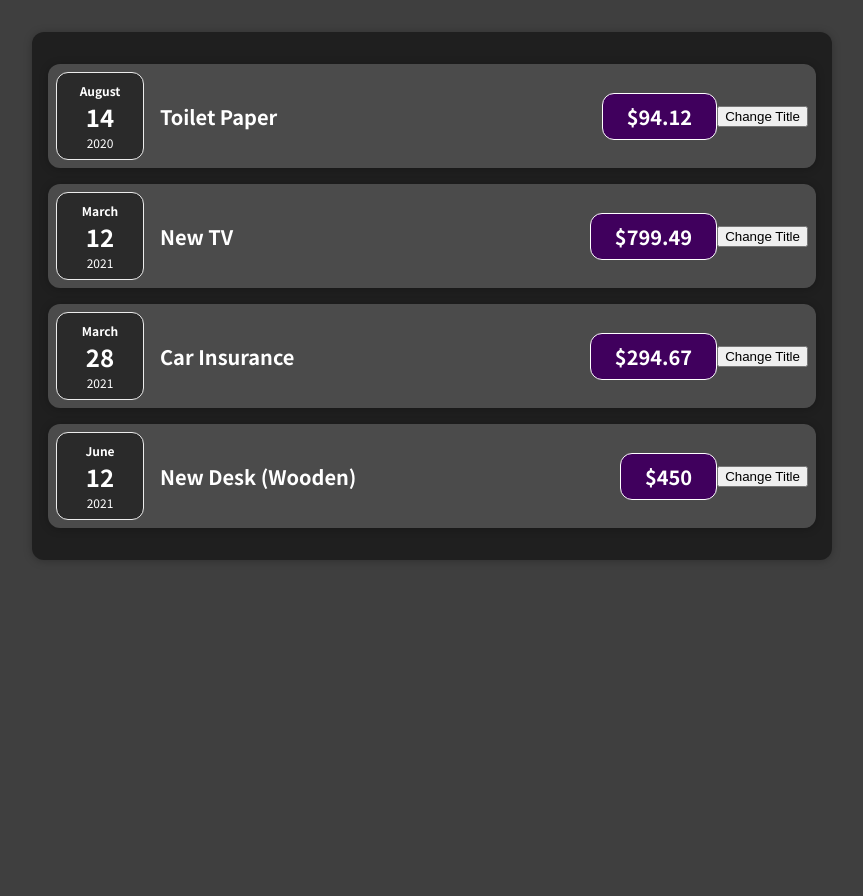
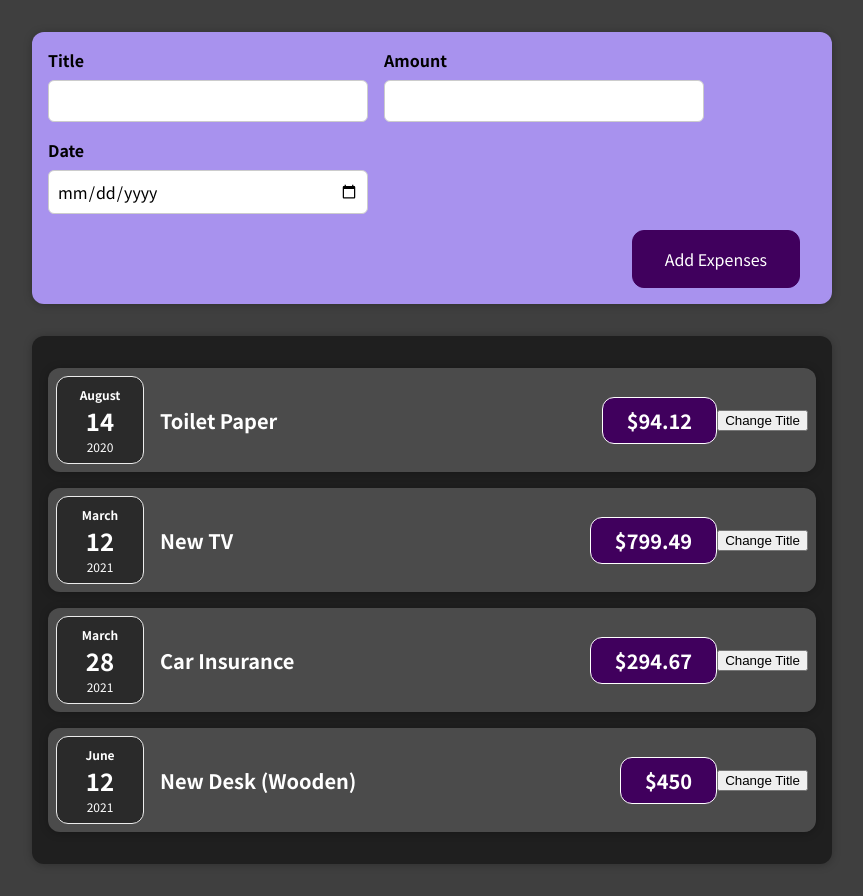
Before and after one commit to shaiy/complete-react-guide, a React (Create React App) app: page / in a window 1280 px wide. Shown: the whole page, without its empty margins (208-1071 px from the left). Before the commit the page ends 800 px from the top, so only its background shows below. Built offline with nearby package versions, Linux system fonts and the light colour scheme.

Commit message:
user input

```diff
--- a/src/App.js
+++ b/src/App.js
@@ -1,10 +1,20 @@
 import React from 'react';
 
 import Expenses from './components/Expenses/Expenses';
+import NewExpense from './components/NewExpense/NewExpense';
 import { expenses } from './expenses';
 
 const App = () => {
-  return <Expenses items={expenses} />;
+  const addExpenseHandler = (expense) => {
+    console.log(`In App.js\n ${JSON.stringify(expense)}`);
+  };
+
+  return (
+    <div>
+      <NewExpense onAddExpense={addExpenseHandler} />
+      <Expenses items={expenses} />
+    </div>
+  );
 };
 
 export default App;
--- /dev/null
+++ b/src/components/NewExpense/ExpenseForm.css
@@ -0,0 +1,26 @@
+.new-expense__controls {
+  display: flex;
+  flex-wrap: wrap;
+  gap: 1rem;
+  margin-bottom: 1rem;
+  text-align: left;
+}
+
+.new-expense__control label {
+  font-weight: bold;
+  margin-bottom: 0.5rem;
+  display: block;
+}
+
+.new-expense__control input {
+  font: inherit;
+  padding: 0.5rem;
+  border-radius: 6px;
+  border: 1px solid #ccc;
+  width: 20rem;
+  max-width: 100%;
+}
+
+.new-expense__actions {
+  text-align: right;
+}
--- /dev/null
+++ b/src/components/NewExpense/ExpenseForm.js
@@ -0,0 +1,60 @@
+import React, { useState } from 'react';
+
+import './ExpenseForm.css';
+
+const ExpenseForm = (props) => {
+  const [title, setTitle] = useState('');
+  const [amount, setAmount] = useState('');
+  const [date, setDate] = useState('');
+
+  const titleChangeHandler = (event) => {
+    setTitle(event.target.value);
+  };
+
+  const amountChangeHandler = (event) => {
+    setAmount(event.target.value);
+  };
+
+  const dateChangeHandler = (event) => {
+    setDate(event.target.value);
+  };
+
+  const submitHandler = (event) => {
+    event.preventDefault();
+
+    const expenseData = {
+      title,
+      amount,
+      date: new Date(date),
+    };
+
+    props.onSaveExpenseData(expenseData);
+    setTitle('');
+    setDate('');
+    setAmount('');
+  };
+
+  return (
+    <form onSubmit={submitHandler}>
+      <div className="new-expense__controls">
+        <div className="new-expense__control">
+          <label>Title</label>
+          <input type="text" value={title} onChange={titleChangeHandler} />
+        </div>
+        <div className="new-expense__control">
+          <label>Amount</label>
+          <input type="number" value={amount} min="0.01" step="0.01" onChange={amountChangeHandler} />
+        </div>
+        <div className="new-expense__control">
+          <label>Date</label>
+          <input type="date" min="2022-01-01" max="2024-12-31" value={date} onChange={dateChangeHandler} />
+        </div>
+      </div>
+      <div className="new-expense__actions">
+        <button type="submit">Add Expenses</button>
+      </div>
+    </form>
+  );
+};
+
+export default ExpenseForm;
--- /dev/null
+++ b/src/components/NewExpense/NewExpense.css
@@ -0,0 +1,38 @@
+.new-expense {
+  background-color: #a892ee;
+  padding: 1rem;
+  margin: 2rem auto;
+  width: 50rem;
+  max-width: 95%;
+  border-radius: 12px;
+  text-align: center;
+  box-shadow: 0 1px 8px rgba(0, 0, 0, 0.25);
+}
+
+.new-expense button {
+  font: inherit;
+  cursor: pointer;
+  padding: 1rem 2rem;
+  border: 1px solid #40005d;
+  background-color: #40005d;
+  color: white;
+  border-radius: 12px;
+  margin-right: 1rem;
+}
+
+.new-expense button:hover,
+.new-expense button:active {
+  background-color: #510674;
+  border-color: #510674;
+}
+
+.new-expense button.alternative {
+  color: #220131;
+  border-color: transparent;
+  background-color: transparent;
+}
+
+.new-expense button.alternative:hover,
+.new-expense button.alternative:active {
+  background-color: #ddb3f8;
+}
--- /dev/null
+++ b/src/components/NewExpense/NewExpense.js
@@ -0,0 +1,22 @@
+import React from 'react';
+
+import ExpenseForm from './ExpenseForm';
+import './NewExpense.css';
+
+const NewExpense = (props) => {
+  const saveExpenseDataHandler = (enteredExpenseData) => {
+    const expenseData = {
+      ...enteredExpenseData,
+      id: Math.random().toString(),
+    };
+    props.onAddExpense(expenseData);
+  };
+
+  return (
+    <div className="new-expense">
+      <ExpenseForm onSaveExpenseData={saveExpenseDataHandler} />
+    </div>
+  );
+};
+
+export default NewExpense;
```
Also changed, not shown: 2 other files (tests, documents, lock files or other folders).
